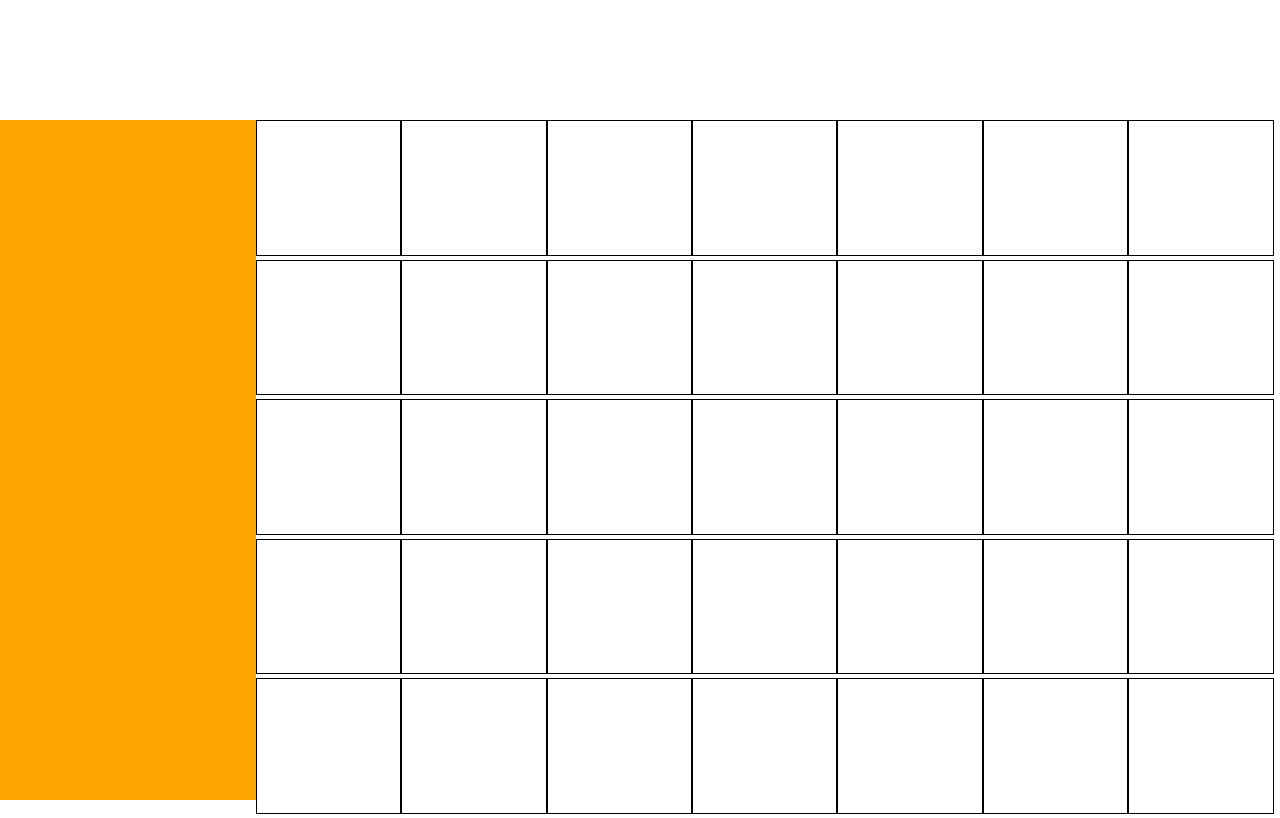
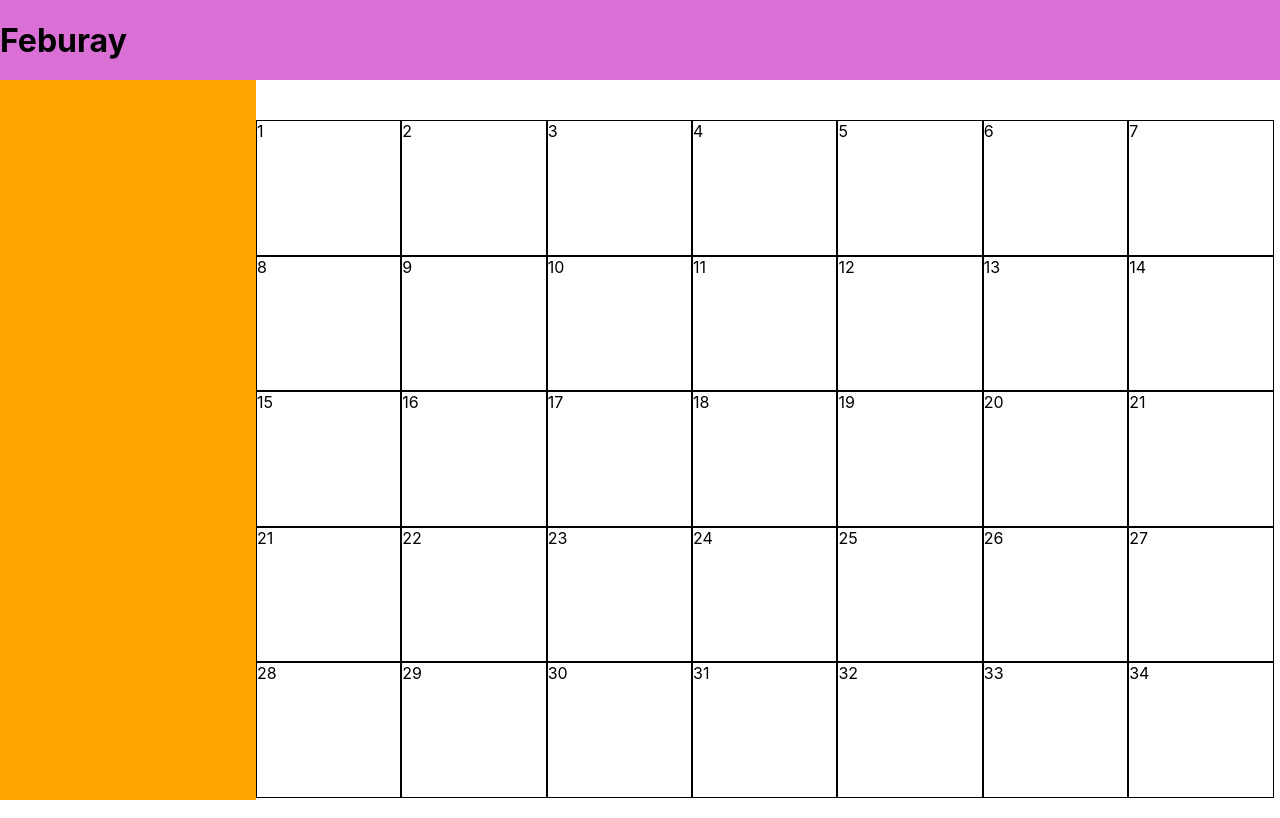
Before and after one commit to nickmckenney/calanderprojectMERN, a React (Create React App) app: page / in a window 1280 px wide. Built offline with nearby package versions, Linux system fonts and the light colour scheme.

Commit message:
created a new comonenet for month

```diff
--- a/src/App.css
+++ b/src/App.css
@@ -17,5 +17,10 @@
 }
 .aside {
   background-color: orange;
-  grid-row: 3;
+  grid-row: 2 / span1;
 }
+.month {
+  background-color: orchid;
+  grid-row: 1;
+  grid-column: 1 / span 3;
+}
--- a/src/App.js
+++ b/src/App.js
@@ -2,10 +2,12 @@ import React, { Component } from "react";
 import "./App.css";
 import Day from "./Container";
 import Aside from "./Aside";
+import Month from "./Month";
 class App extends Component {
   render() {
     return (
       <div className="App">
+        <Month />
         <Day />
         <Aside />
       </div>
--- a/src/Container.js
+++ b/src/Container.js
@@ -5,7 +5,8 @@ class Board extends React.Component {
   constructor(props) {
     super(props);
     this.state = {
-      squares: []
+      squares: [],
+      day: ""
     };
   }
 
@@ -15,12 +16,7 @@ class Board extends React.Component {
   }
 
   renderSquare(i) {
-    return (
-      <Square
-        // value={this.state.squares[i]}
-        onClick={() => this.handleClick(i)}
-      />
-    );
+    return <Square value={i} onClick={() => this.handleClick(i)} />;
   }
 
   render() {
--- a/src/Day.js
+++ b/src/Day.js
@@ -10,7 +10,11 @@ class Square extends React.Component {
 
   render() {
     //   let boxes=this.
-    return <div className="square" onClick={() => this.props.onClick()}></div>;
+    return (
+      <div className="square" onClick={() => this.props.onClick()}>
+        {this.props.value}
+      </div>
+    );
   }
 }
 export default Square;
--- /dev/null
+++ b/src/Month.js
@@ -0,0 +1,20 @@
+import React, { Component } from "react";
+import "./App.css";
+class Month extends React.Component {
+  constructor(props) {
+    super(props);
+    this.state = {
+      months: ["January", "Feburay", "March"]
+    };
+  }
+
+  render() {
+    return (
+      <div className="month">
+        <h1>{this.state.months[1]}</h1>
+      </div>
+    );
+  }
+}
+
+export default Month;
```
